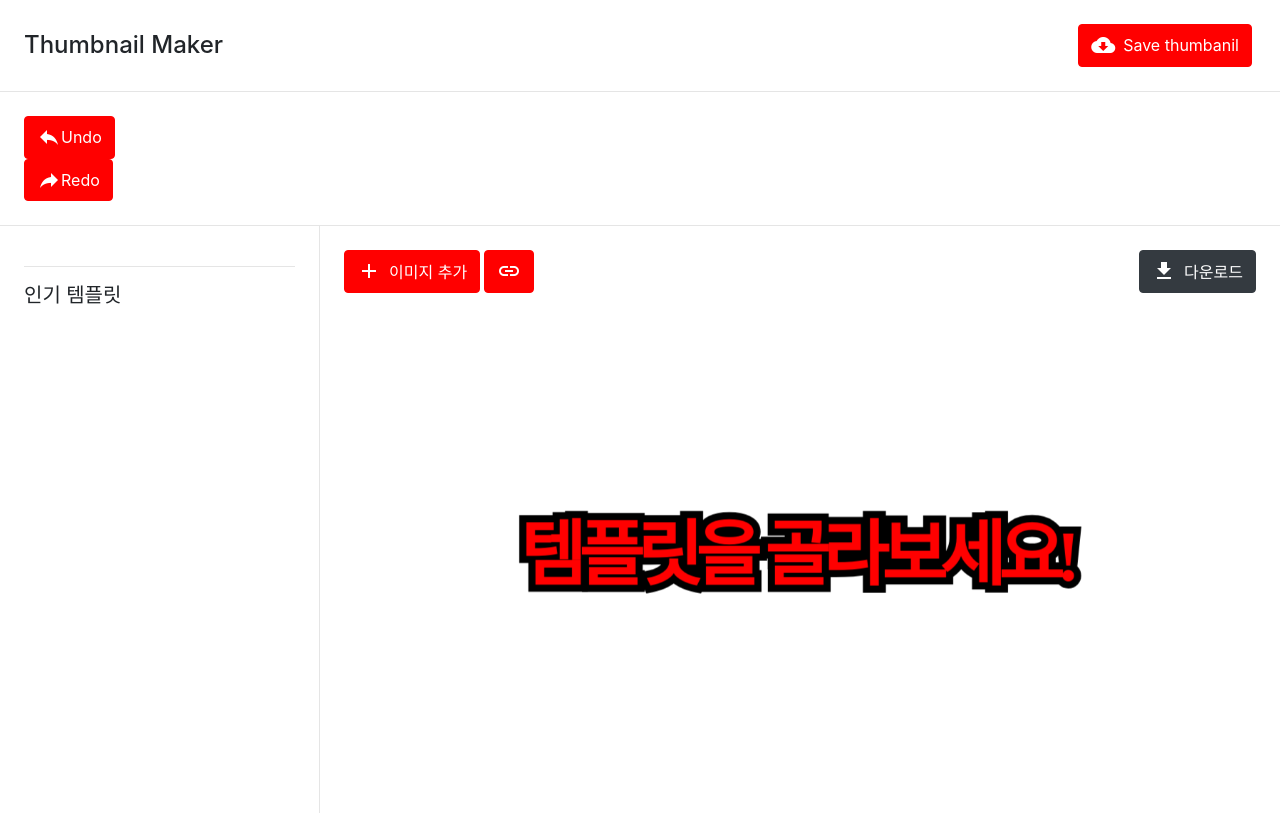
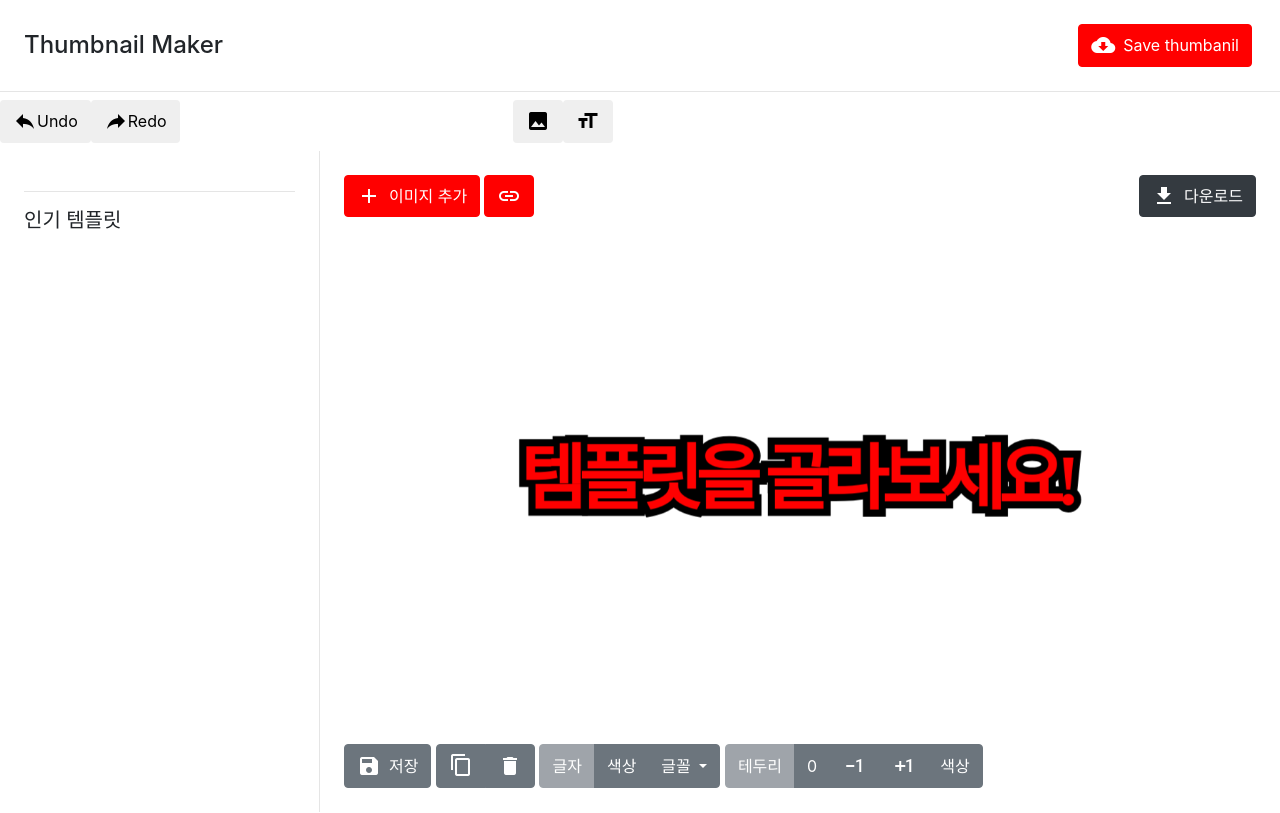
Before and after one commit to twins1040/ThumbnailCanvas, a Django app: page / in a window 1280 px wide. Shown: the top 813 px of the page. Run offline with Django 3.2, Linux system fonts and the light colour scheme; data that the repository does not hold is empty; parts of the project's set-up code (start-up, migrations or seed data) failed here and were passed over; some libraries are stand-ins or nearby versions; some web fonts are replaced.

Commit message:
align nav

```diff
--- a/fabricCanvas/templates/fabricCanvas/index.html
+++ b/fabricCanvas/templates/fabricCanvas/index.html
@@ -58,19 +58,27 @@
 			</div>
 		</div>
 	</nav>
-	<nav class="bd-navbar">
-		<div>
-			<button id="btn-undo" class="btn btn-primary btn-icon">
+	<div class="d-flex justify-content-between py-2">
+		<div class="d-flex flex-grow-1">
+			<button id="btn-undo" class="btn btn-icon">
 				<i >reply</i>
 				<span>Undo</span>
 			</button>
-			<button id="btn-undo" class="btn btn-primary btn-icon">
+			<button id="btn-undo" class="btn btn-icon">
 				<i class="y-flip">reply</i>
 				<span>Redo</span>
 			</button>
 		</div>
-
-	</nav>
+		<div class="d-flex flex-grow-1">
+			<button id="btn-undo" class="btn btn-icon">
+				<i class="y-flip">image</i>
+			</button>
+			<button id="btn-undo" class="btn btn-icon">
+				<i class="y-flip">text_fields</i>
+			</button>
+		</div>
+		<div class="d-flex flex-grow-1"></div>
+	</div>
 
 	<div class="container-fluid">
 		<div class="row">
@@ -84,7 +92,7 @@
 						<i >add</i>
 						<span>이미지 추가</span>
 					</label>
-					<input type="file" id="imgLoader" class="hide-input"/>
+
 
 					<!-- capture image -->
 					<a class="mr-auto" rel="noopener noreferrer" href="http://www.youtubescreenshot.com/">
```
Also changed, not shown: 1 other file.
